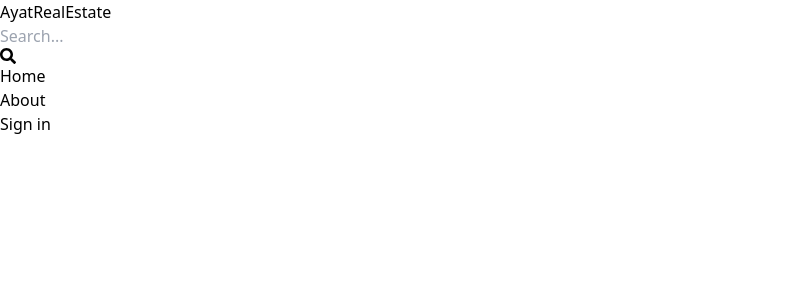
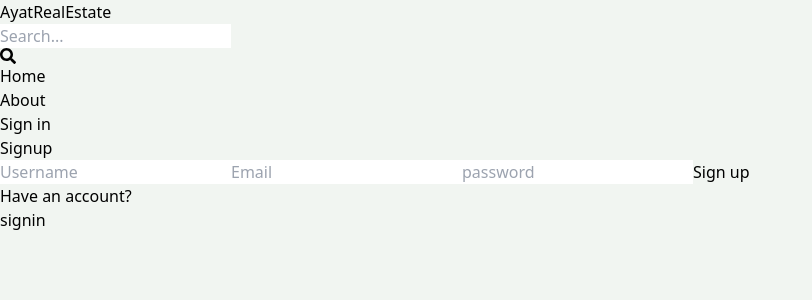
Before and after one commit to Mulew/AYAT_REAL_ESTATE, a React (Vite) app in the folder client/: page /signup in a window 1280 px wide. Shown: the top 300 px of the page, without its empty margins (0-812 px from the left). Built offline with nearby package versions, Linux system fonts and the light colour scheme.

Commit message:
creating the ui for the signup page

```diff
--- a/client/src/index.css
+++ b/client/src/index.css
@@ -1,3 +1,6 @@
 @tailwind base;
 @tailwind components;
 @tailwind utilities;
+body{
+    background-color: rgb(241,245,241);
+}
--- a/client/src/pages/Signup.jsx
+++ b/client/src/pages/Signup.jsx
@@ -1,9 +1,24 @@
 import React from 'react'
-
+import {Link} from 'react-router-dom'
 const Signup = () => {
   return (
-    <div>
-
+    <div className='p-2 max-w-md mx-auto'>
+      <h1 className='my-7 text-sxl text-center font-semibold'>Signup</h1>
+      <form className='flex flex-col gap-4'>
+        <input type='text' placeholder='Username'
+        className='border p-1  rounded-lg' id='username' />
+        <input type='email' placeholder='Email'
+        className='border p-1  rounded-lg' id='email' />
+        <input type='password' placeholder='password'
+        className='border p-1  rounded-lg' id='password' />
+        <button type='button' className='bg-slate-700 p-1 text-white rounded-lg hover:opacity-95 disabled:opacity-80'>Sign up</button>
+        </form>
+        <div className='flex gap-2 mt-5'>
+          <p>Have an account?</p>
+          <Link to = '/signin'>
+            <span className=' text-blue-700'>signin</span>
+          </Link>
+        </div>
     </div>
   )
 }
```
